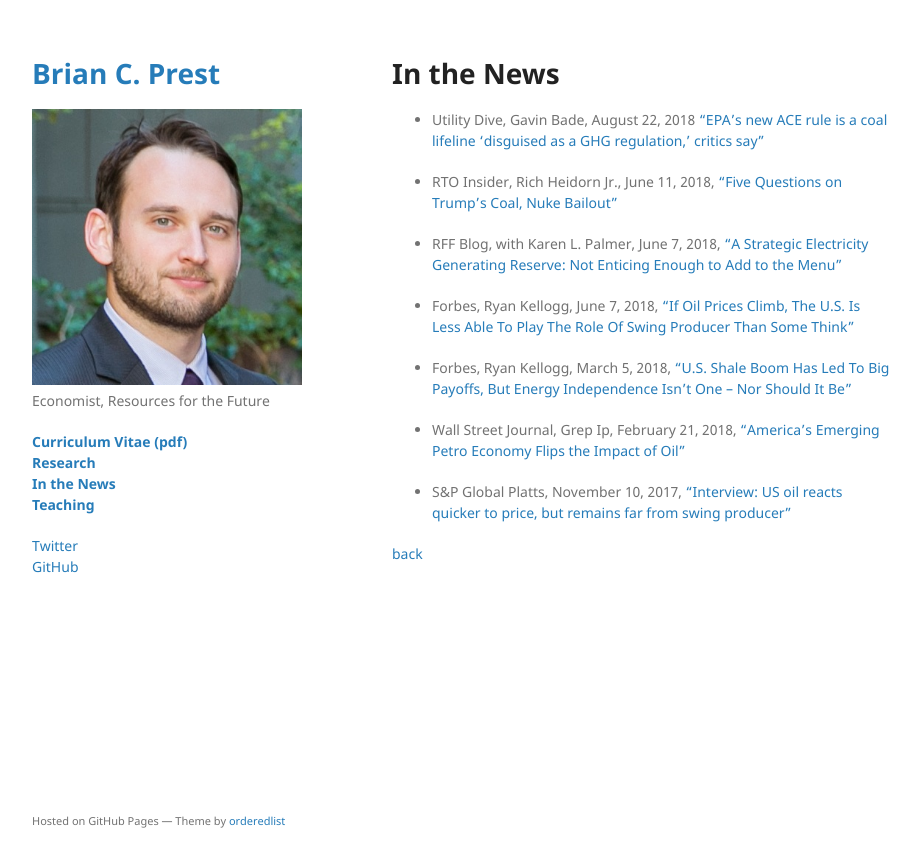
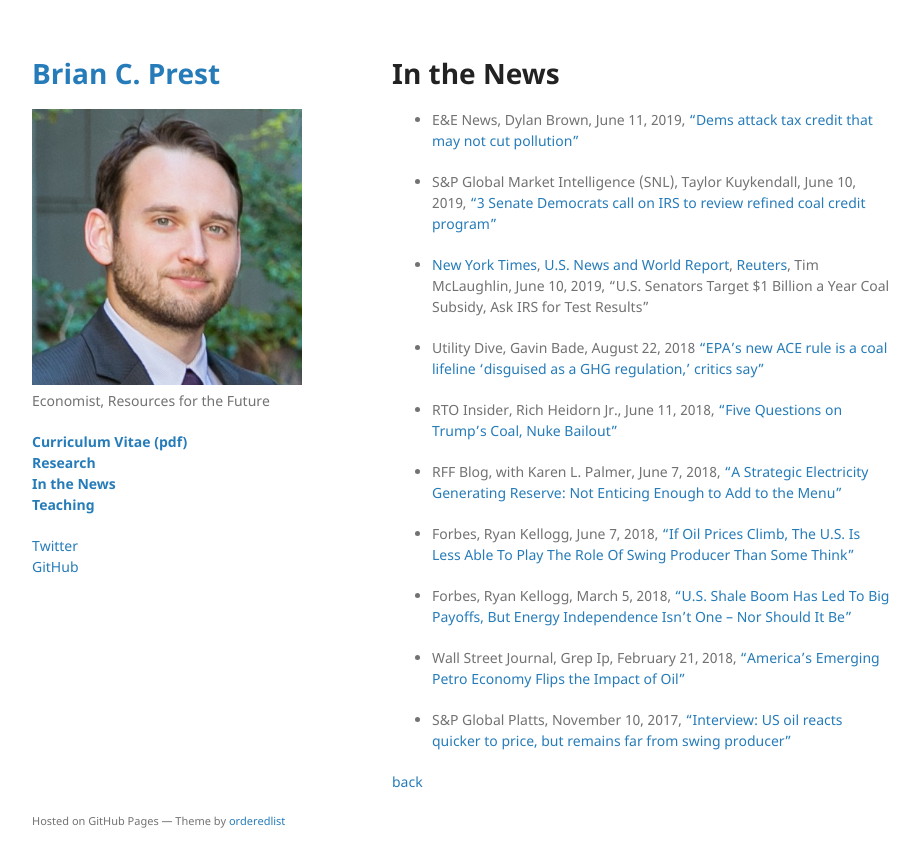
Before and after one commit to bprest/bprest.github.io, a Jekyll site: the page built from in-the-news.md, in a window 1280 px wide. Shown: the top 867 px of the page, without its empty margins (178-1098 px from the left). Built offline with Jekyll 4.4.1, drawn with Linux system fonts in a browser that asks for light colours; our own code applies the rules of GitHub Pages for plain Markdown files.

Commit message:
News updates

```diff
--- a/in-the-news.md
+++ b/in-the-news.md
@@ -3,6 +3,12 @@ layout: default
 ---
 
 # In the News
+
+* E&E News, Dylan Brown, June 11, 2019, ["Dems attack tax credit that may not cut pollution"](https://www.eenews.net/eedaily/stories/1060545257/)
+
+* S&P Global Market Intelligence (SNL), Taylor Kuykendall, June 10, 2019, ["3 Senate Democrats call on IRS to review refined coal credit program"](https://www.snl.com/web/client?auth=inherit\#news/article?id=52291733)
+
+* [New York Times](https://www.nytimes.com/reuters/2019/06/10/us/10reuters-usa-coal-subsidy.html), [U.S. News and World Report](https://money.usnews.com/investing/news/articles/2019-06-10/us-senators-target-1-billion-a-year-coal-subsidy-ask-irs-for-test-results), [Reuters](https://www.reuters.com/article/us-usa-coal-subsidy/u-s-senators-target-1-billion-a-year-coal-subsidy-ask-irs-for-test-results-idUSKCN1TB21U), Tim McLaughlin, June 10, 2019, "U.S. Senators Target $1 Billion a Year Coal Subsidy, Ask IRS for Test Results"
 
 * Utility Dive, Gavin Bade, August 22, 2018 ["EPA's new ACE rule is a coal lifeline 'disguised as a GHG regulation,' critics say"](https://www.utilitydive.com/news/epas-new-ace-rule-is-a-coal-lifeline-disguised-as-a-ghg-regulation-crit/530696/)
 
```
